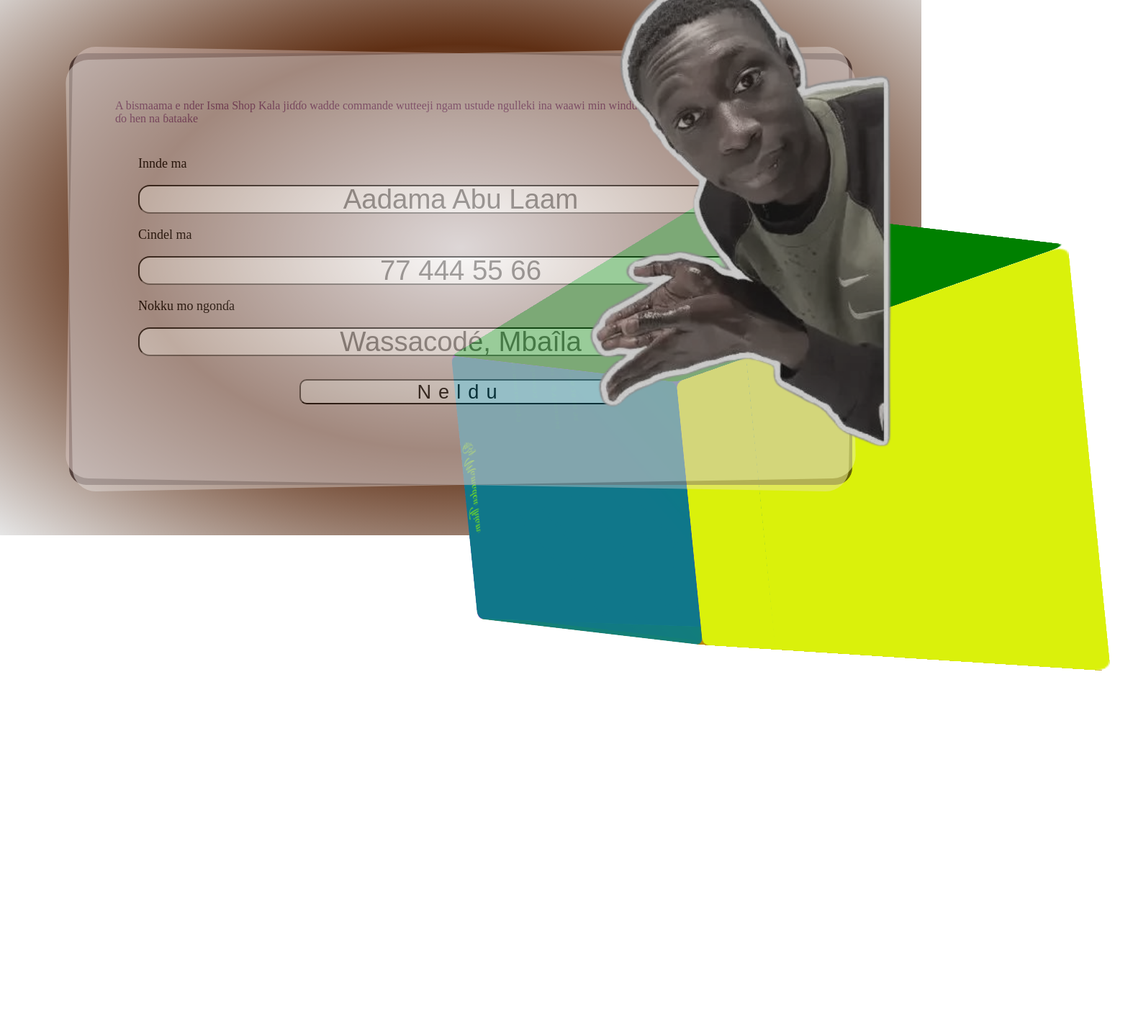
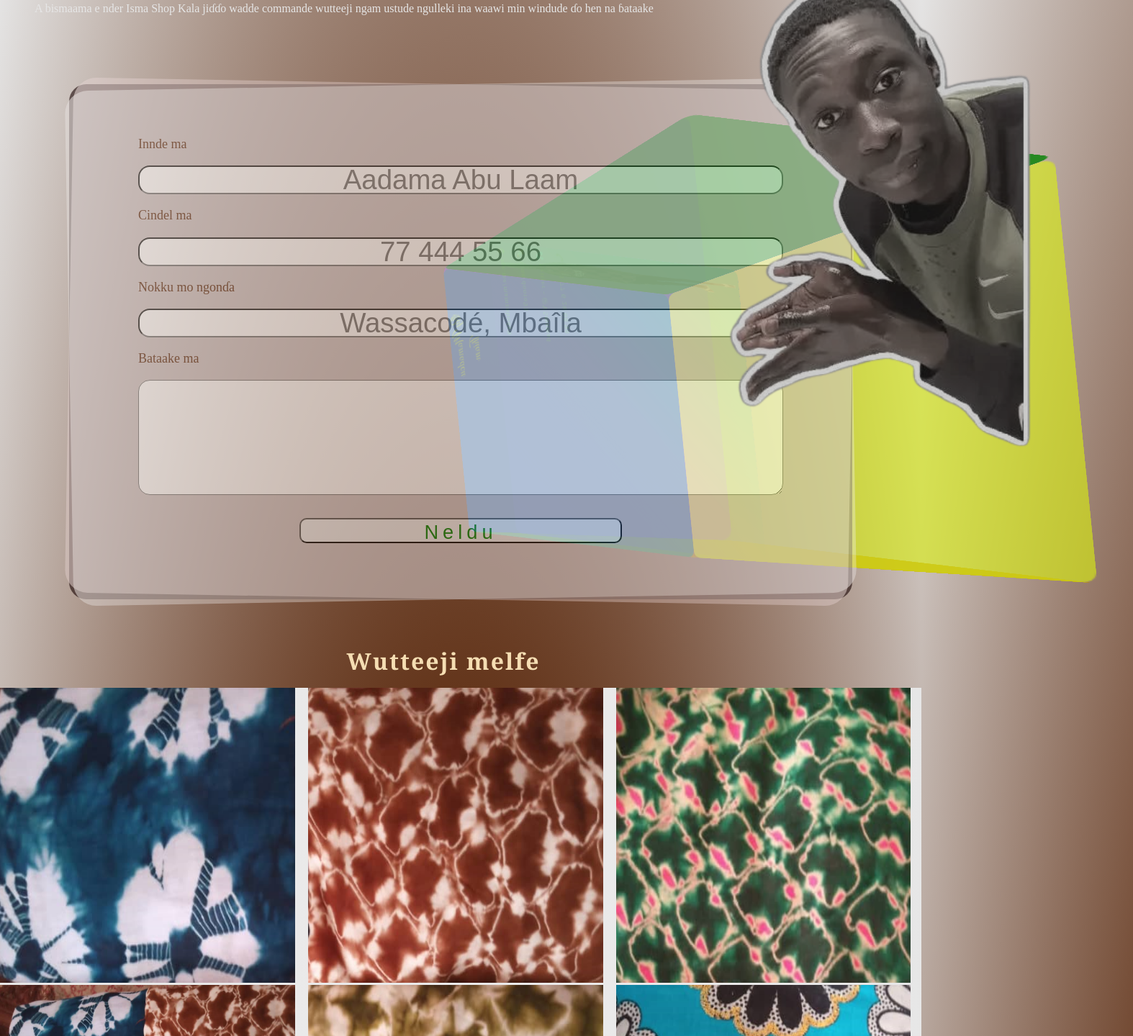
Before and after one commit to baaratik93/Challenge---CSS---2, a plain HTML site: page index.html in a window 1280 px wide. Shown: the part 56-1496 px from the top of the page at 72% size, 1574 px wide, since content can reach past the window. Before the commit the page ends 800 px from the top, so only its background shows below. Drawn offline with Linux system fonts and the light colour scheme.

Commit message:
add gallery section

```diff
--- a/css/index.css
+++ b/css/index.css
@@ -8,26 +8,46 @@
 }
 
 body {
-  overflow: hidden;
+  background: radial-gradient(#f3f1f1, #5f2f14, #e6e6e6);
 }
 
-.container {
-  background: radial-gradient(#f3f1f1, #5f2f14, #e6e6e6);
-  width: 100%;
-  height: 100vh;
+body #galery {
+  margin: .1rem auto;
   display: -ms-grid;
   display: grid;
-  -ms-grid-columns: 1fr;
-      grid-template-columns: 1fr;
+  -ms-grid-columns: (1fr)[3];
+      grid-template-columns: repeat(3, 1fr);
+  gap: .3vw;
+  background: radial-gradient(#f3f1f1, #e6e6e6);
 }
 
-.container h1 {
-  color: #04d6fc;
+body #galery img {
+  width: 32vw;
+  height: 32vw;
+}
+
+body h1 {
+  color: wheat;
   font-family: Cambria, Cochin, Georgia, Times, 'Times New Roman', serif;
   text-align: center;
   letter-spacing: 2px;
   padding-right: 3rem;
   margin-bottom: 1rem;
+}
+
+.container {
+  width: 100%;
+  display: -ms-grid;
+  display: grid;
+}
+
+.container p {
+  color: #e6e6e6;
+  margin-right: 10vw;
+  padding-right: 5rem;
+  margin-left: 3rem;
+  margin-bottom: 2rem;
+  font-size: 1rem;
 }
 
 .container .text {
@@ -42,34 +62,26 @@ body {
   display: -ms-grid;
   display: grid;
   width: 85%;
-  height: 75vh;
-}
-
-.container .text p {
-  color: #7a4579;
-  margin-right: 10vw;
-  padding-right: 5rem;
-  font-size: 1rem;
+  height: auto;
 }
 
 .container .text form {
-  height: 30vh;
+  height: auto;
   margin: 0 1rem;
-  -webkit-transform: translateY(-4rem);
-          transform: translateY(-4rem);
 }
 
 .container .text form label {
   font-size: 18px;
+  color: #5f2f14;
 }
 
-.container .text form label, .container .text form input {
+.container .text form label, .container .text form input, .container .text form textarea {
   display: block;
   margin: .5em auto;
   width: 70vw;
 }
 
-.container .text form input[type="text"] {
+.container .text form input[type="text"], .container .text form textarea {
   border-radius: 1rem;
   height: 40px;
   text-align: center;
@@ -77,9 +89,14 @@ body {
   padding: 5px;
 }
 
-.container .text form input[type="text"]:hover {
+.container .text form input[type="text"]:hover, .container .text form textarea:hover {
   background-color: #160202;
   color: antiquewhite;
+}
+
+.container .text form textarea {
+  padding: 1.5rem;
+  height: 10rem;
 }
 
 .container .text form input[type="submit"] {
@@ -88,8 +105,10 @@ body {
   height: 35px;
   border-radius: 10px;
   font-size: 1.7rem;
-  letter-spacing: 10px;
+  letter-spacing: 6px;
   cursor: pointer;
+  color: green;
+  padding: 0.1rem;
 }
 
 .container .text form input[type="submit"]:hover {
@@ -128,7 +147,7 @@ body {
 
 .container img {
   position: absolute;
-  right: -100px;
+  right: -23vw;
   width: 55vw;
   -webkit-filter: brightness(0.8) saturate(0.3);
           filter: brightness(0.8) saturate(0.3);
@@ -137,7 +156,7 @@ body {
 
 .container #cube {
   position: fixed;
-  top: 65%;
+  top: 35%;
   left: 10%;
   right: 10%;
   bottom: 15%;
@@ -155,6 +174,7 @@ body {
   position: absolute;
   top: 44%;
   left: 45%;
+  opacity: .8;
   border-radius: 10px;
   -webkit-border-radius: 10px;
   -moz-border-radius: 10px;
@@ -165,6 +185,7 @@ body {
 .container #cube #left {
   background-color: green;
   transform: rotateY(-90deg);
+  background-size: contain;
   -webkit-transform: rotateY(-90deg);
   -moz-transform: rotateY(-90deg);
   -ms-transform: rotateY(-90deg);
@@ -197,6 +218,7 @@ body {
 
 .container #cube #bottom {
   background-color: #daf10b;
+  opacity: .6;
   -webkit-transform-origin: bottom;
           transform-origin: bottom;
   transform: rotateX(-90deg);
@@ -208,7 +230,7 @@ body {
 
 .container #cube #front {
   background-color: #007e82;
-  opacity: .9;
+  opacity: .6;
   transform: translateZ(0px);
   -webkit-transform: translateZ(0px);
   -moz-transform: translateZ(0px);
@@ -224,6 +246,7 @@ body {
 }
 
 .container #cube #back {
+  background-color: indigo;
   background: linear-gradient(45deg, #007e82, transparent, darkorchid);
   transform: translateZ(300px);
   -webkit-transform: translateZ(300px);
--- a/index.html
+++ b/index.html
@@ -4,21 +4,23 @@
     <meta charset="UTF-8" />
     <meta http-equiv="X-UA-Compatible" content="IE=edge" />
     <meta name="viewport" content="width=device-width, initial-scale=1.0" />
-    <title>Cube</title>
+    <title>Isma - Shop | Home</title>
     <link rel="stylesheet" href="css/index.css" />
   </head>
   <body>
     <div class="container">
       <h1>Isma shop: carnet de commande</h1>
+      <p>
+        A bismaama e nder Isma Shop
+        Kala jiɗɗo wadde commande wutteeji ngam ustude ngulleki ina waawi min windude ɗo hen na ɓataake
+      </p>
       <div class="text">
-        <p>
-          A bismaama e nder Isma Shop
-          Kala jiɗɗo wadde commande wutteeji ngam ustude ngulleki ina waawi min windude ɗo hen na ɓataake
-        </p>
-        <form action="" method="post">
+        <form name="contact" method="POST" data-netlify="true">
           <label for="nomComplet">Innde ma</label><input type="text" placeholder="Aadama Abu Laam" id="nom">
           <label for="telephone">Cindel ma</label><input type="text" placeholder="77 444 55 66" id="telephone">
           <label for="adresse">Nokku mo ngonɗa</label><input type="text" placeholder="Wassacodé, Mbaîla" id="nom">
+          <label for="adresse">Bataake ma</label>
+          <textarea name="message" id="" cols="30" rows="10"></textarea>
           <input type="submit" value="Neldu">
         </form>
       </div>
@@ -43,5 +45,56 @@
         <img class="face" id="dooro" src="images/dooro.png" alt="">
       </div>
     </div>
+    <h1>Wutteeji melfe</h1>
+    <div id="galery">
+      <img src="./images/1.png" alt="">
+      <img src="./images/2.png" alt="">
+      <img src="./images/8.png" alt="">
+      <img src="./images/3.png" alt="">
+      <img src="./images/4.png" alt="">
+      <img src="./images/5.png" alt="">
+      <img src="./images/6.png" alt="">
+      <img src="./images/7.png" alt="">
+      <img src="./images/1.png" alt="">
+      <img src="./images/2.png" alt="">
+      <img src="./images/8.png" alt="">
+      <img src="./images/3.png" alt="">
+      <img src="./images/4.png" alt="">
+      <img src="./images/5.png" alt="">
+      <img src="./images/6.png" alt="">
+      <img src="./images/7.png" alt="">
+      <img src="./images/1.png" alt="">
+      <img src="./images/2.png" alt="">
+      <img src="./images/8.png" alt="">
+      <img src="./images/3.png" alt="">
+      <img src="./images/4.png" alt="">
+      <img src="./images/5.png" alt="">
+      <img src="./images/6.png" alt="">
+      <img src="./images/7.png" alt="">
+      <img src="./images/1.png" alt="">
+      <img src="./images/2.png" alt="">
+      <img src="./images/8.png" alt="">
+      <img src="./images/3.png" alt="">
+      <img src="./images/4.png" alt="">
+      <img src="./images/5.png" alt="">
+      <img src="./images/6.png" alt="">
+      <img src="./images/7.png" alt="">
+      <img src="./images/1.png" alt="">
+      <img src="./images/2.png" alt="">
+      <img src="./images/8.png" alt="">
+      <img src="./images/3.png" alt="">
+      <img src="./images/4.png" alt="">
+      <img src="./images/5.png" alt="">
+      <img src="./images/6.png" alt="">
+      <img src="./images/7.png" alt="">
+      <img src="./images/1.png" alt="">
+      <img src="./images/2.png" alt="">
+      <img src="./images/8.png" alt="">
+      <img src="./images/3.png" alt="">
+      <img src="./images/4.png" alt="">
+      <img src="./images/5.png" alt="">
+      <img src="./images/6.png" alt="">
+      <img src="./images/7.png" alt="">
+    </div>
   </body>
 </html>
```
Also changed, not shown: js/index.js (+16 -0 lines), images/1.png (added), images/2.png (added), images/3.png (added), images/4.png (added), images/5.png (added), images/6.png (added), images/7.png (added), images/8.png (added).
